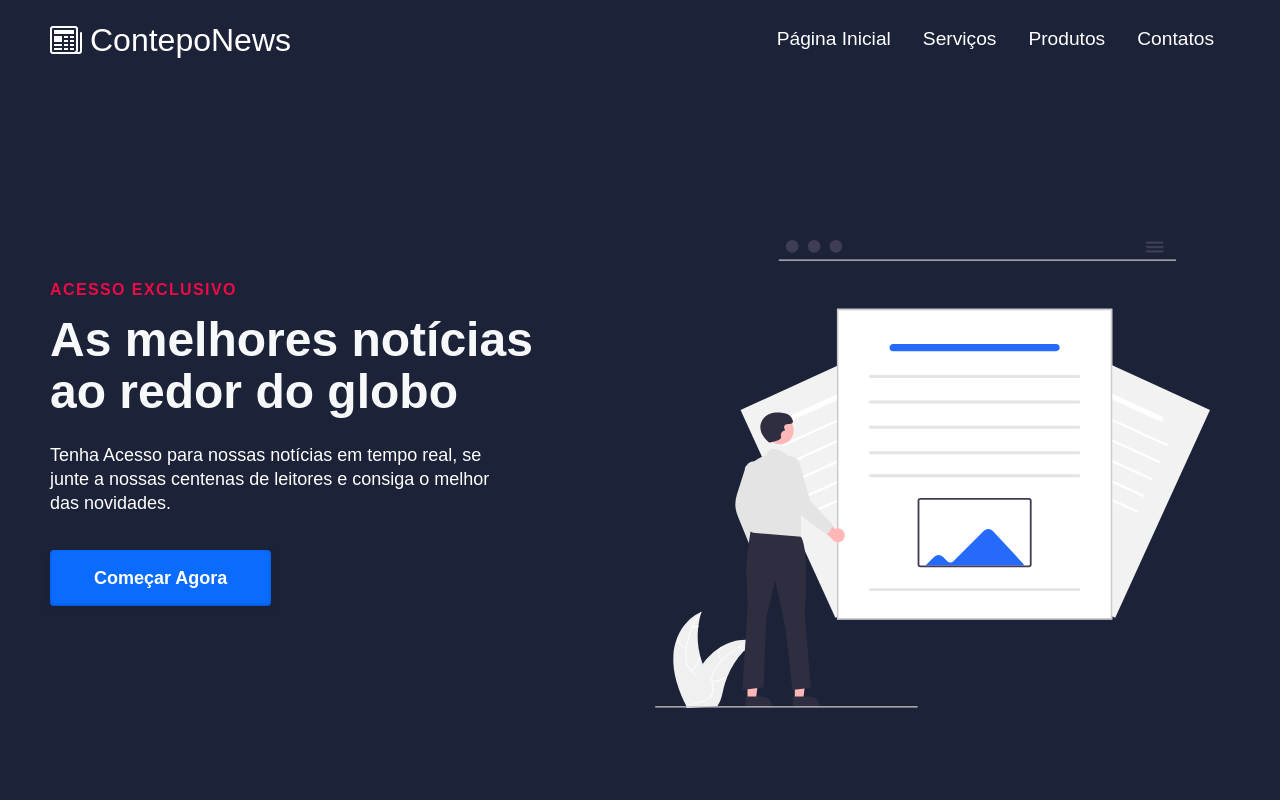
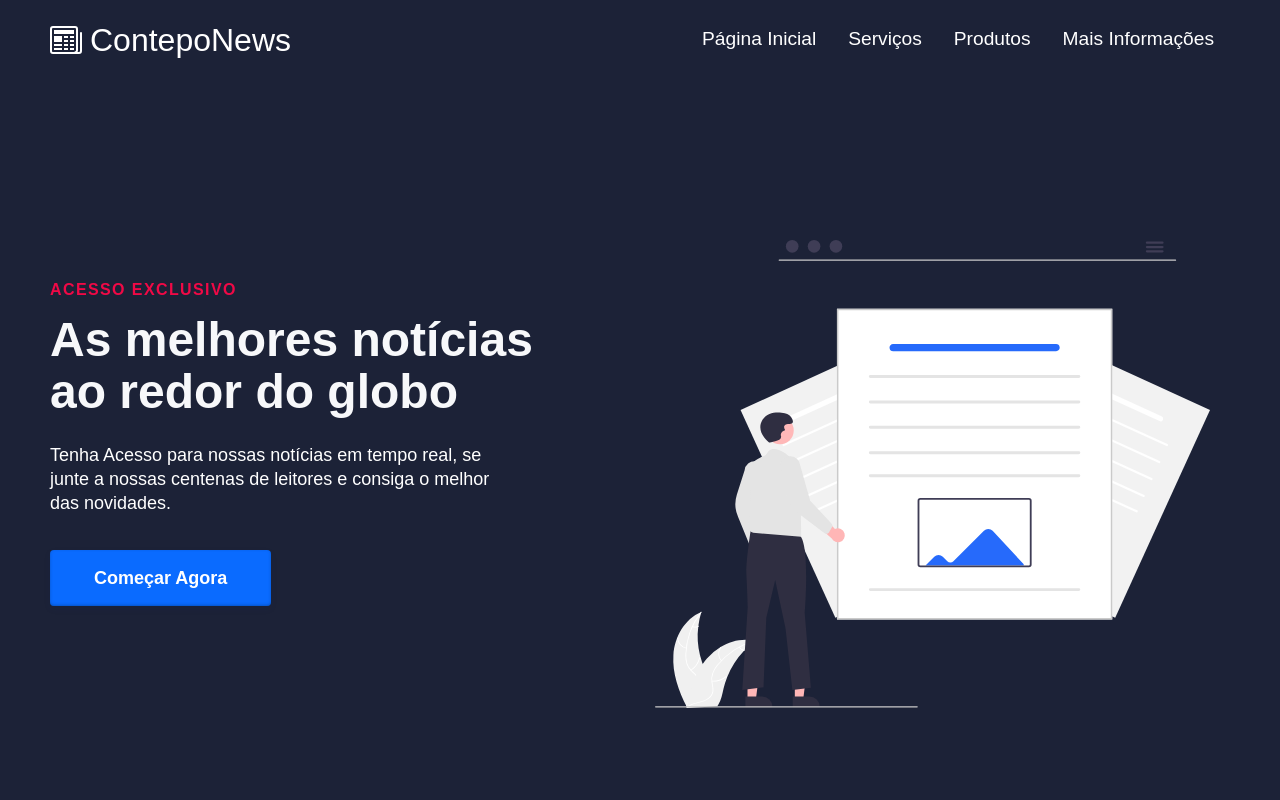
Before and after one commit to caiobarbosa881/conteponews, a React (Create React App) app: page / in a window 1280 px wide. Shown: the top 800 px of the page. Built offline with nearby package versions, Linux system fonts and the light colour scheme.

Commit message:
Fixing alt of the images and navbar

```diff
--- a/src/App.js
+++ b/src/App.js
@@ -17,7 +17,6 @@ function App() {
           <Route path='/' exact element={Home()} />
           <Route path='/products' element={Products()} />
           <Route path='/services' element={Services()} />
-          <Route path='/services' element={Services()} />
       </Routes>
     </Router>
   );
--- a/src/components/NavBar.js
+++ b/src/components/NavBar.js
@@ -15,6 +15,10 @@ function NavBar() {
         setLogo(true);
     });
 
+    function scrollToEnd(){
+        const scrollingElement = (document.scrollingElement || document.body);
+        scrollingElement.scrollTop = scrollingElement.scrollHeight;
+    }
 
     const handleClick = () => setClick(!click);
 
@@ -47,9 +51,9 @@ function NavBar() {
                             Produtos
                         </Link>
                     </li>
-                    <li className='nav-item'>
-                        <Link to='/'  className='nav-links'>
-                            Contatos
+                    <li className='nav-item' >
+                        <Link to='/' className='nav-links' onClick={scrollToEnd}>
+                            Mais Informações
                         </Link>
                     </li>
                 </ul>
--- a/src/components/pages/HomePage/Data.js
+++ b/src/components/pages/HomePage/Data.js
@@ -23,7 +23,7 @@ export const homeObjTwo = {
   buttonLabel: 'Começar Agora',
   imgStart: '',
   img: 'images/news2.svg',
-  alt: 'Vault',
+  alt: 'Pessoa com um Escudo ao lado que representa proteção e segurança nas informações',
   animation: false,
 };
 
@@ -38,7 +38,7 @@ export const homeObjThree = {
   buttonLabel: 'Começar Agora',
   imgStart: 'start',
   img: 'images/news3.svg',
-  alt: 'Vault',
+  alt: 'Pessoa com um envelope de cartas com informações',
   animation: false,
 };
 
@@ -53,7 +53,7 @@ export const homeObjFour = {
   buttonLabel: 'Começar Agora',
   imgStart: 'start',
   img: 'images/news4.svg',
-  alt: 'Vault',
+  alt: 'Mão segurando um celular',
   animation: false,
 };
 
```
